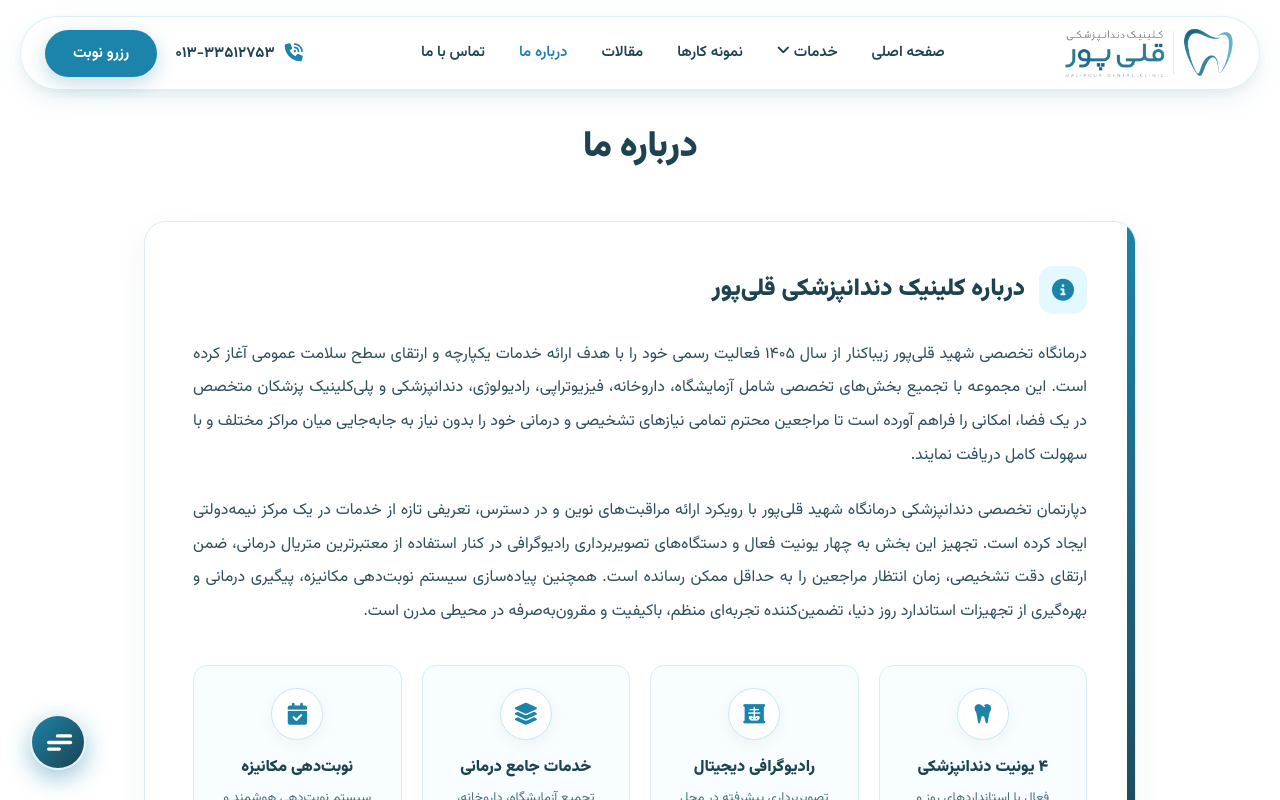
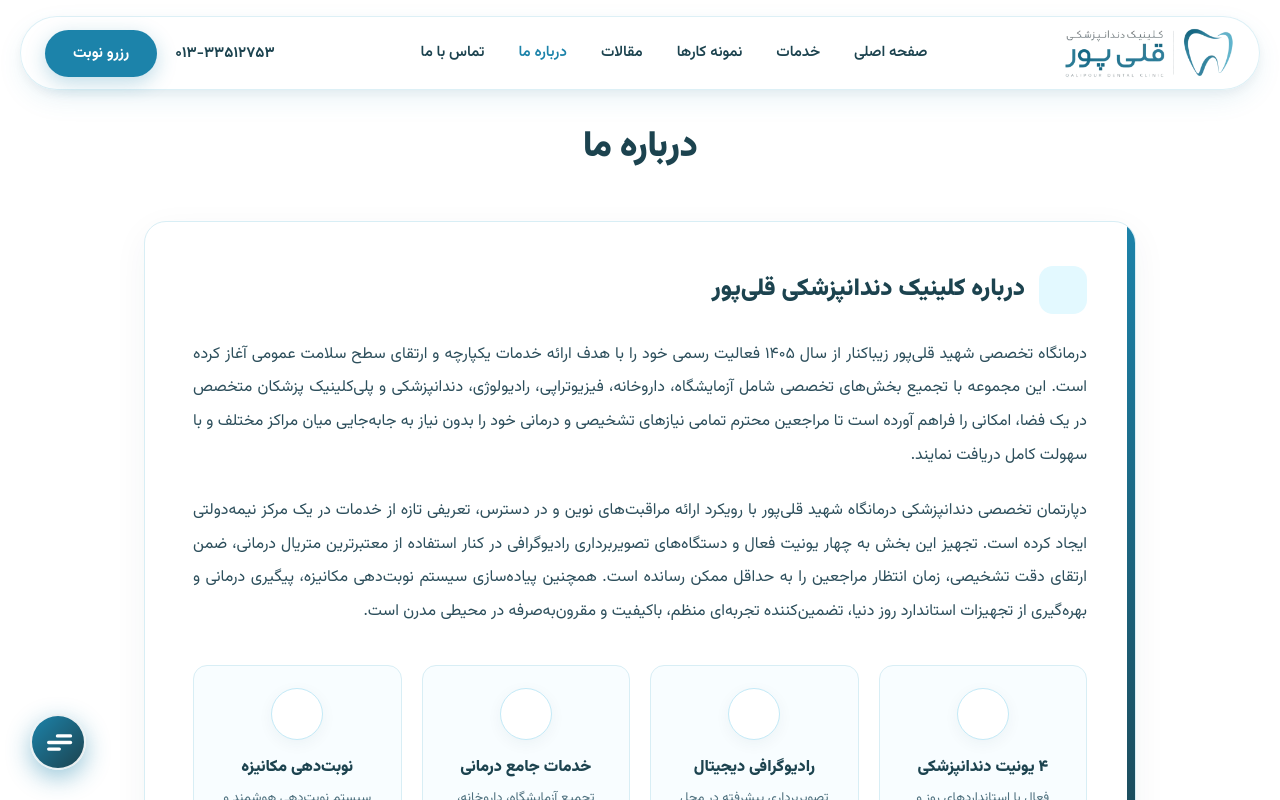
Before and after one commit to Mahdi-MMD/gholipour-dental-clinic, a Next.js app: page /about in a window 1280 px wide. Shown: the top 800 px of the page. Built offline with nearby package versions, Linux system fonts and the light colour scheme; no server answers.

Commit message:
perf(core): eliminate render-blocking css, fix contrast, and resolve agentic browsing aria audit

```diff
--- a/src/app/globals.css
+++ b/src/app/globals.css
@@ -1156,14 +1156,14 @@ input {
 
 .vertical-carousel-item.prev {
   transform: translateY(-130px) scale(0.85);
-  opacity: 0.72;
+  opacity: 0.9;
   z-index: 2;
   pointer-events: auto;
 }
 
 .vertical-carousel-item.next {
   transform: translateY(130px) scale(0.85);
-  opacity: 0.72;
+  opacity: 0.9;
   z-index: 2;
   pointer-events: auto;
 }
@@ -1257,7 +1257,7 @@ input {
 .v-card-text {
   font-size: 14px;
   line-height: 1.75;
-  color: #383838;
+  color: #1f2937;
   margin: 0;
   display: -webkit-box;
   -webkit-line-clamp: 4;
--- a/src/app/layout.tsx
+++ b/src/app/layout.tsx
@@ -24,16 +24,25 @@ export default function RootLayout({ children }: { children: React.ReactNode })
   return (
     <html lang="fa" dir="rtl">
       <head>
-        <link rel="preconnect" href="https://fonts.googleapis.com" />
-        <link rel="preconnect" href="https://fonts.gstatic.com" crossOrigin="anonymous" />
+        <link rel="preconnect" href="https://cdnjs.cloudflare.com" crossOrigin="anonymous" />
         <link
-          rel="stylesheet"
-          href="https://cdn.jsdelivr.net/npm/swiper@11/swiper-bundle.min.css"
+          rel="preload"
+          href="https://cdnjs.cloudflare.com/ajax/libs/font-awesome/6.5.1/css/all.min.css"
+          as="style"
         />
         <link
           rel="stylesheet"
           href="https://cdnjs.cloudflare.com/ajax/libs/font-awesome/6.5.1/css/all.min.css"
+          media="print"
+          // @ts-expect-error onLoad attribute to defer render-blocking css
+          onLoad="this.media='all'"
         />
+        <noscript>
+          <link
+            rel="stylesheet"
+            href="https://cdnjs.cloudflare.com/ajax/libs/font-awesome/6.5.1/css/all.min.css"
+          />
+        </noscript>
         <link
           rel="alternate"
           type="application/rss+xml"
--- a/src/components/FloatingBubble.tsx
+++ b/src/components/FloatingBubble.tsx
@@ -105,10 +105,11 @@ export default function FloatingBubble({ isMobileMenuOpen = false }: FloatingBub
 
       {/* Main Floating Trigger Button */}
       <div className="social-btn-icon3" id="socialBtnIcon3">
-        <label className="hamburger3" htmlFor="socialBubbleInput" aria-label="ارتباط سریع">
+        <label className="hamburger3" htmlFor="socialBubbleInput">
           <input
             type="checkbox"
             id="socialBubbleInput"
+            aria-label="ارتباط سریع با کلینیک"
             checked={isOpen}
             onChange={e => setIsOpen(e.target.checked)}
           />
--- a/src/components/Testimonials.tsx
+++ b/src/components/Testimonials.tsx
@@ -132,6 +132,7 @@ export default function Testimonials() {
                   key={idx}
                   className={`vertical-carousel-item ${posClass}`}
                   data-index={idx}
+                  aria-hidden={posClass !== 'active'}
                   onClick={() => setCurrentIndex(idx)}
                 >
                   <div className="v-card-inner">
```
